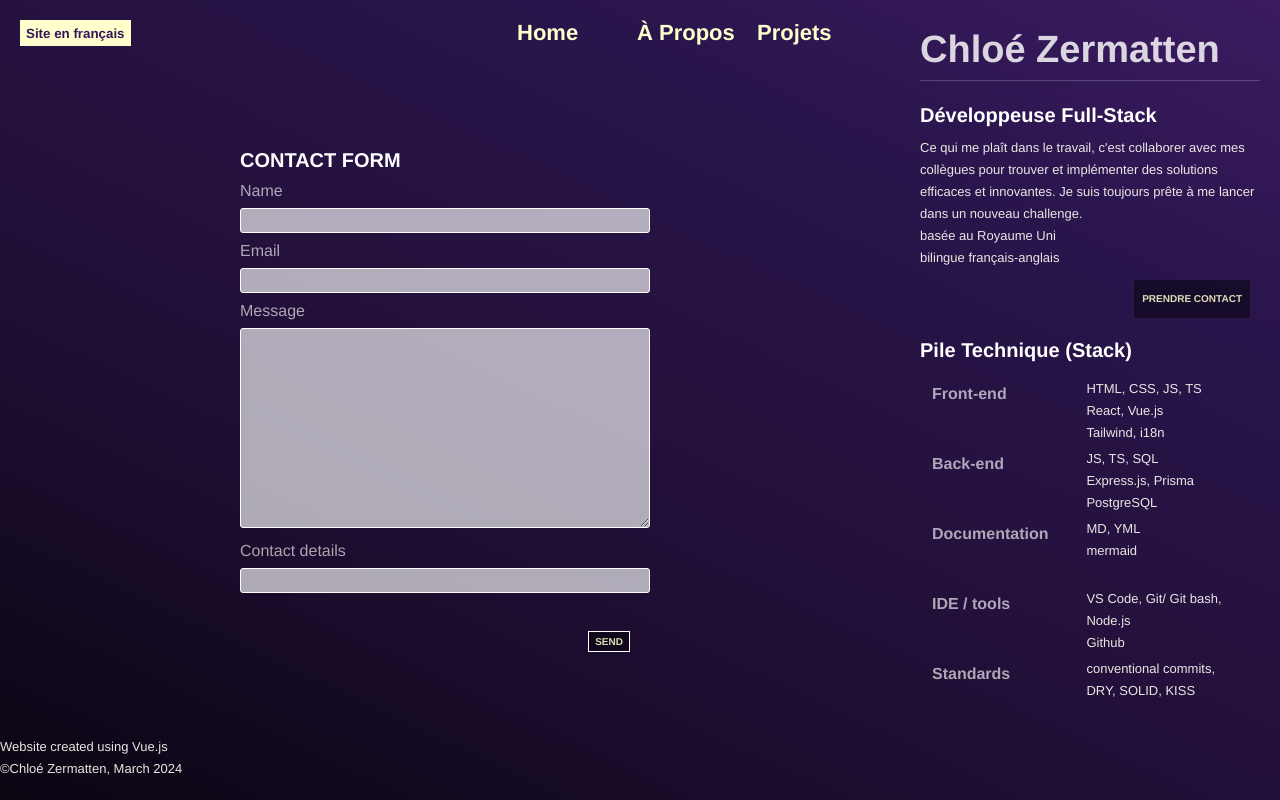
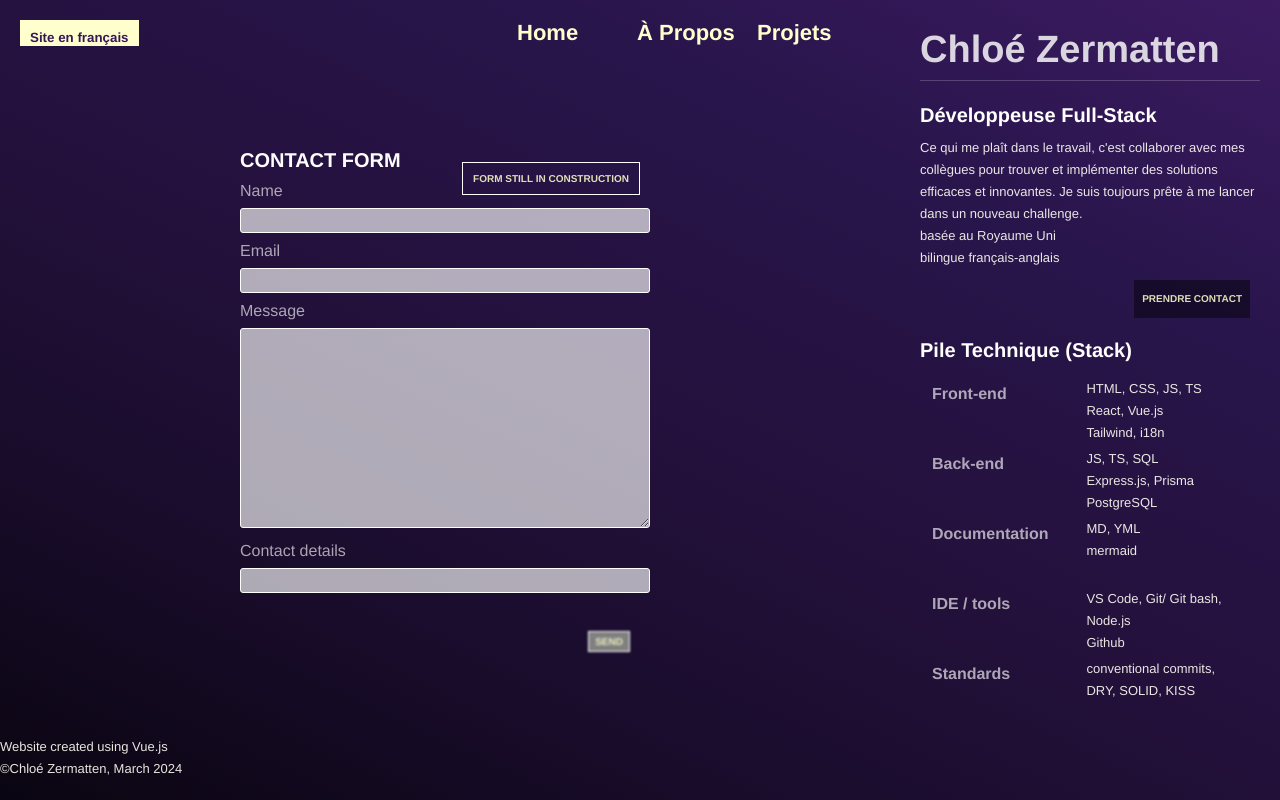
Before and after one commit to Chloe070196/my-portfolio, a Vue app: page /contact in a window 1280 px wide. Built offline with nearby package versions, Linux system fonts and the light colour scheme.

Commit message:
feat: in construction message

```diff
--- a/src/style.css
+++ b/src/style.css
@@ -159,3 +159,18 @@ a, button {
 ::-webkit-scrollbar-thumb {
     background: linear-gradient(0.75turn, rgba(255, 255, 255, 0.795), rgba(255, 255, 255, 0.452));
 }
+
+/* TEMPORARY STYLES */
+button:disabled {
+    background-color: grey;
+    filter: blur(1px);
+    pointer-events: none;
+ }
+
+ .tbc {
+    position: absolute;
+    right: 0;
+    top: -20px;
+    border: 1px white solid;
+    padding: 10px;
+ }
--- a/src/views/contact/ContactView.vue
+++ b/src/views/contact/ContactView.vue
@@ -13,7 +13,8 @@
       <label>Contact details
          <input type="text" name="contact_preferences">
       </label>
-      <button type="submit" class="contact-link"><strong>Send</strong></button>
+      <strong class="tbc">form still in construction</strong>
+      <button type="submit" class="contact-link" disabled><strong>Send</strong></button>
    </form>
 </template>
 <style>
@@ -43,5 +44,6 @@ button {
    right: 20px;
    bottom: 20px;
    border: 1px white solid;
+   padding: 10px;
 }
 </style>
```
